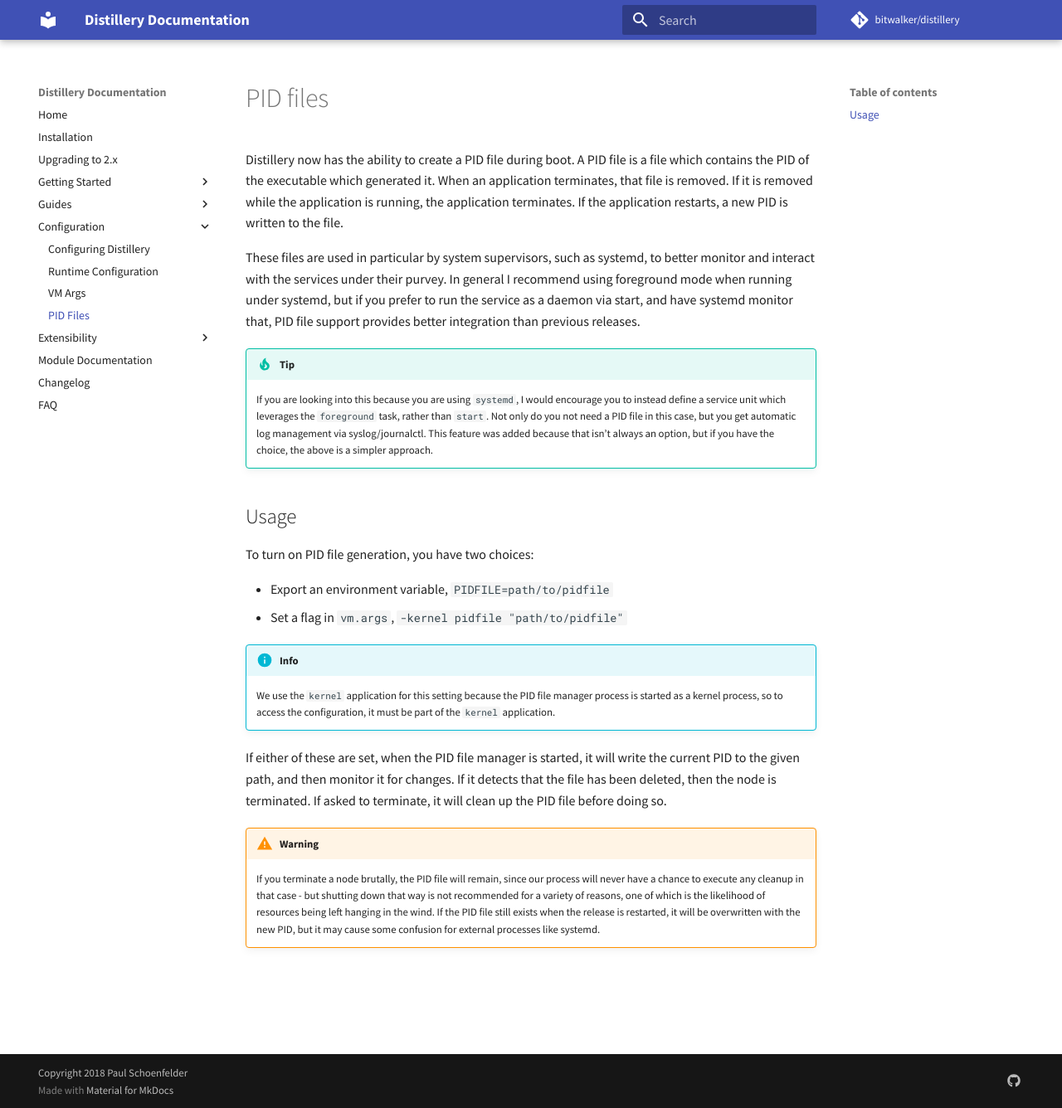
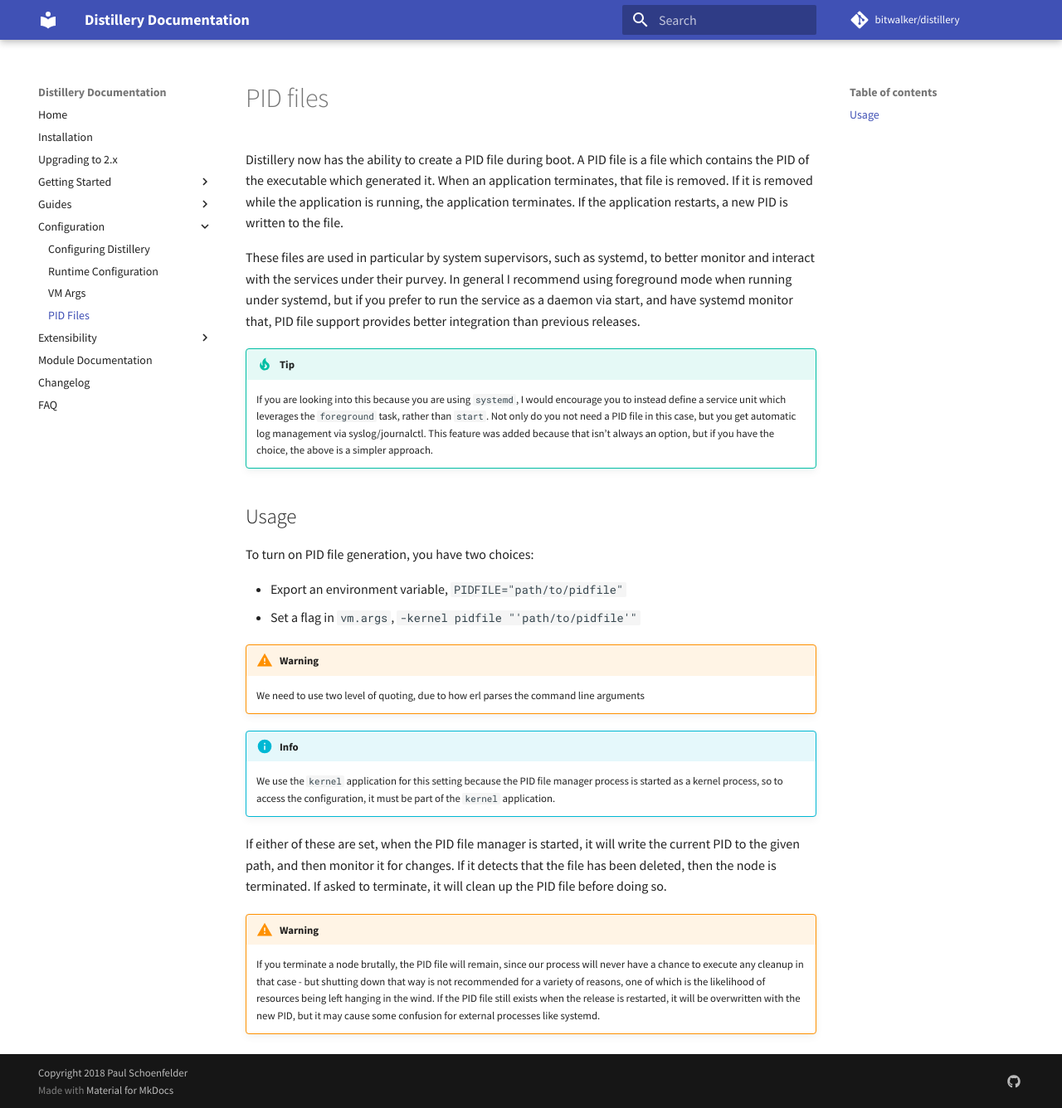
Before and after one commit to bitwalker/distillery, an MkDocs documentation site: the page built from docs/config/pidfiles.md, in a window 1280 px wide and 1336 px high. Shown: the whole window at 83% size. Built offline with MkDocs 1.6.1 and Material for MkDocs 9.7.7, drawn with Linux system fonts in a browser that asks for light colours; comment, search, counter and statistics services are not loaded.

Commit message:
Spurious code in migration; path quoting pidfile (#518)

```diff
--- a/docs/config/pidfiles.md
+++ b/docs/config/pidfiles.md
@@ -24,8 +24,11 @@ support provides better integration than previous releases.
 
 To turn on PID file generation, you have two choices:
 
-  * Export an environment variable, `PIDFILE=path/to/pidfile`
-  * Set a flag in `vm.args`, `-kernel pidfile "path/to/pidfile"`
+  * Export an environment variable, `PIDFILE="path/to/pidfile"`
+  * Set a flag in `vm.args`, `-kernel pidfile "'path/to/pidfile'"`
+
+!!! warning
+    We need to use two level of quoting, due to how erl parses the command line arguments
 
 !!! info
     We use the `kernel` application for this setting because the PID file
```
Also changed, not shown: docs/guides/running_migrations.md (+1 -7 lines), docs/upgrading_to_2_0.md (+2 -2 lines).
